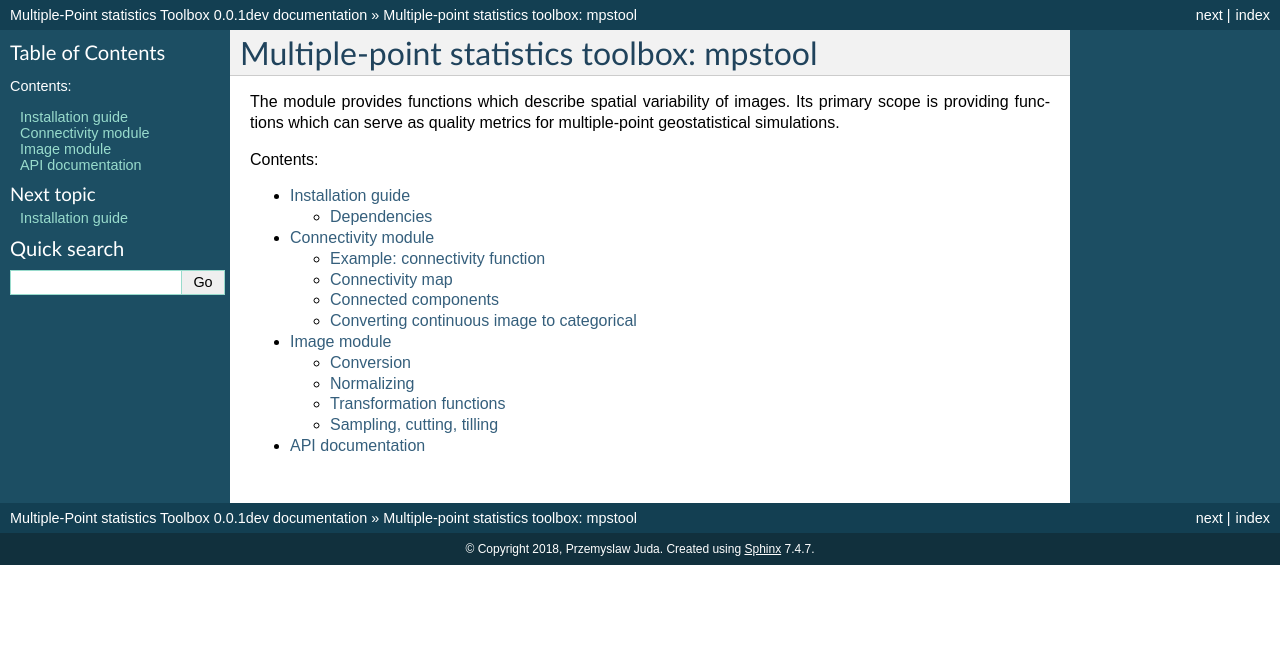
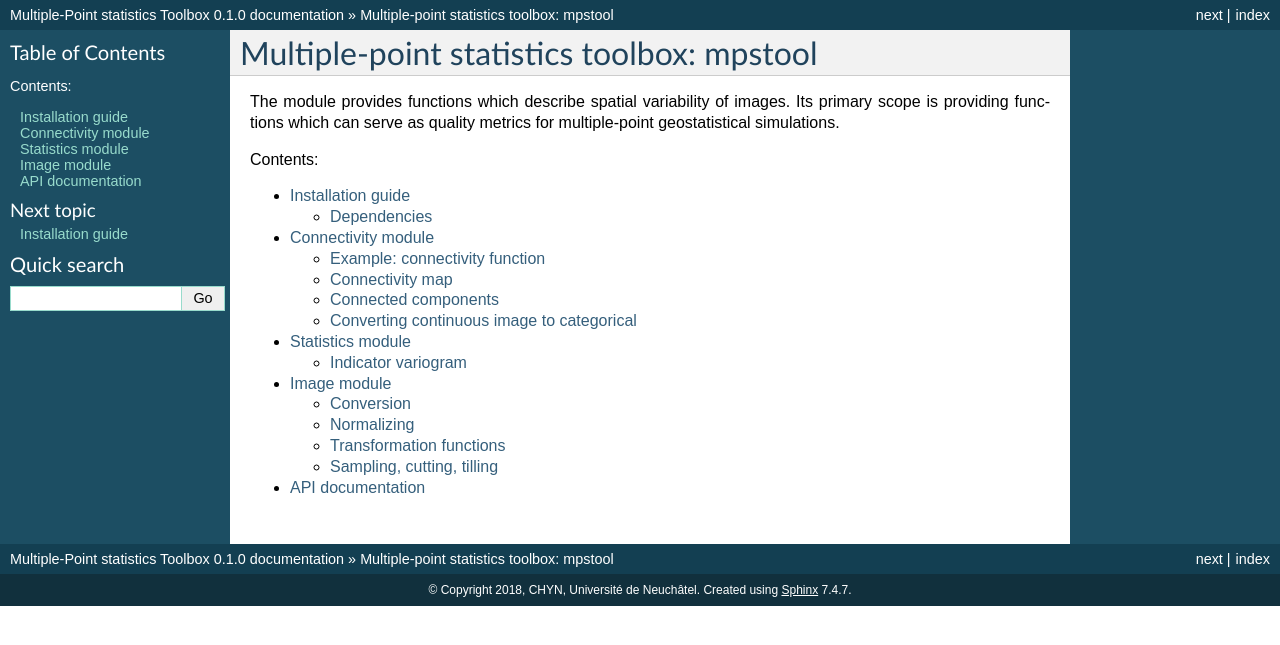
Before and after one commit to UniNE-CHYN/mps_toolbox, a Sphinx documentation site: the page built from docs/index.rst, in a window 1280 px wide. Shown: the top 645 px of the page. Built offline with Sphinx 7.4.7, drawn with Linux system fonts in a browser that asks for light colours; formulas are drawn with MathJax 3.

Commit message:
Update documentation with basic info about stats module

```diff
--- a/docs/conf.py
+++ b/docs/conf.py
@@ -51,17 +51,17 @@ master_doc = 'index'
 
 # General information about the project.
 project = 'Multiple-Point statistics Toolbox'
-copyright = '2018, Przemyslaw Juda'
-author = 'Przemyslaw Juda'
+copyright = '2018, CHYN, Université de Neuchâtel'
+author = 'Przemyslaw Juda & Guillaume Coiffier'
 
 # The version info for the project you're documenting, acts as replacement for
 # |version| and |release|, also used in various other places throughout the
 # built documents.
 #
 # The short X.Y version.
-version = '0.0.1dev'
+version = '0.1.0'
 # The full version, including alpha/beta/rc tags.
-release = '0.0.1dev'
+release = '0.1.0'
 
 # The language for content autogenerated by Sphinx. Refer to documentation
 # for a list of supported languages.
--- a/docs/index.rst
+++ b/docs/index.rst
@@ -17,6 +17,7 @@ as quality metrics for multiple-point geostatistical simulations.
 
    installation
    connectivity
+   stats
    image
    api
 
```
Also changed, not shown: docs/stats.rst (added, +14 -0 lines).
